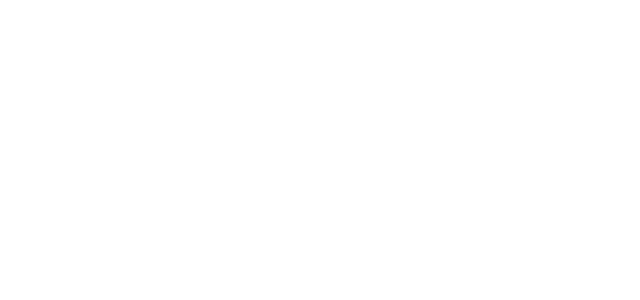
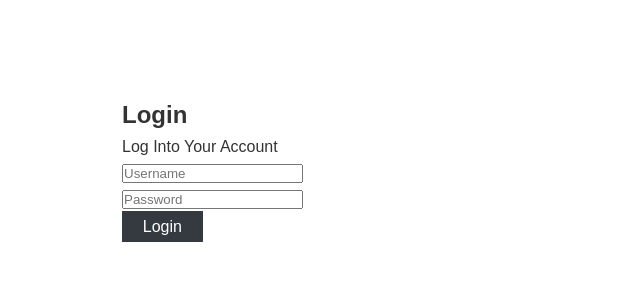
Before and after one commit to Dryft-bits/ChronoFactorem, a React (Create React App) app in the folder client/: page /login in a window 1280 px wide. Shown: the top 300 px of the page, without its empty margins (0-640 px from the left). Built offline with nearby package versions, Linux system fonts and the light colour scheme.

Commit message:
Rename register to login

```diff
--- a/client/src/App.js
+++ b/client/src/App.js
@@ -1,7 +1,7 @@
 import React, { Fragment } from "react";
 import { BrowserRouter as Router, Route, Switch } from "react-router-dom";
 import Landing from "./components/layout/Landing.jsx";
-import Register from "./components/auth/Register.jsx";
+import Login from "./components/auth/Login.jsx";
 import Testbed from "./components/testbed/Testbed.jsx";
 import "./App.css";
 
@@ -12,7 +12,7 @@ const App = () => {
         <Route exact path='/' component={Landing} />
         <section className='container'>
           <Switch>
-            <Route exact path='/register' component={Register} />
+            <Route exact path='/login' component={Login} />
             <Route exact path='/testbed' component={Testbed} />
           </Switch>
         </section>
--- a/client/src/components/auth/Register.jsx
+++ b/client/src/components/auth/Login.jsx
@@ -1,6 +1,6 @@
 import React, { Fragment, useState } from "react";
 
-const Register = () => {
+const Login = () => {
   const [formData, setFormData] = useState({
     // default values
     username: "",
@@ -44,4 +44,4 @@ const Register = () => {
   );
 };
 
-export default Register;
+export default Login;
--- a/client/src/components/layout/Landing.jsx
+++ b/client/src/components/layout/Landing.jsx
@@ -12,10 +12,7 @@ export const Landing = () => {
               Create your own timetable.
             </p>
             <div className='buttons centered'>
-              <Link
-                to='/register'
-                className='btn btn-light btn-landing btn-left'
-              >
+              <Link to='/login' className='btn btn-light btn-landing btn-left'>
                 <span>Staff</span>
               </Link>
               <Link
```
